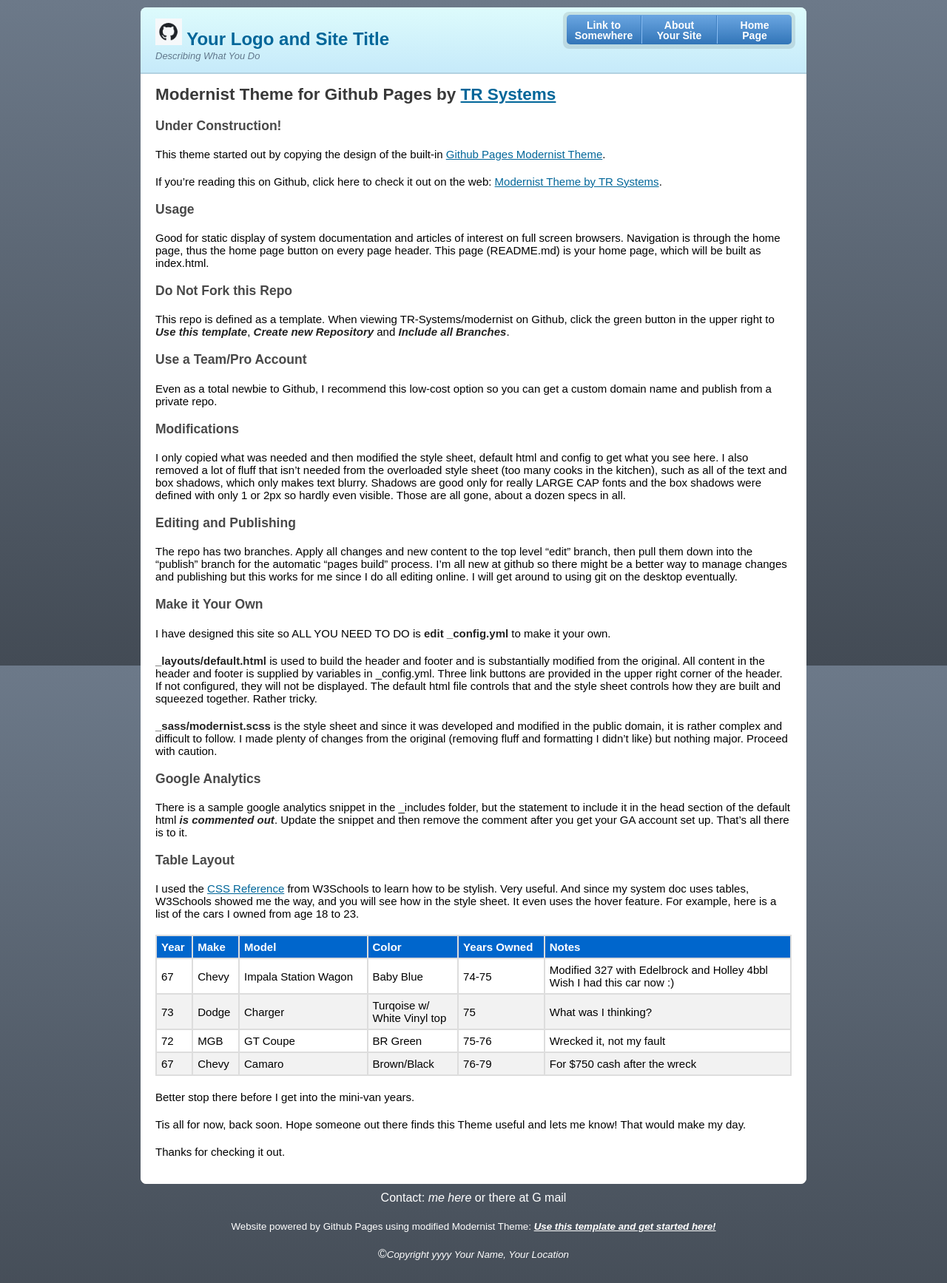
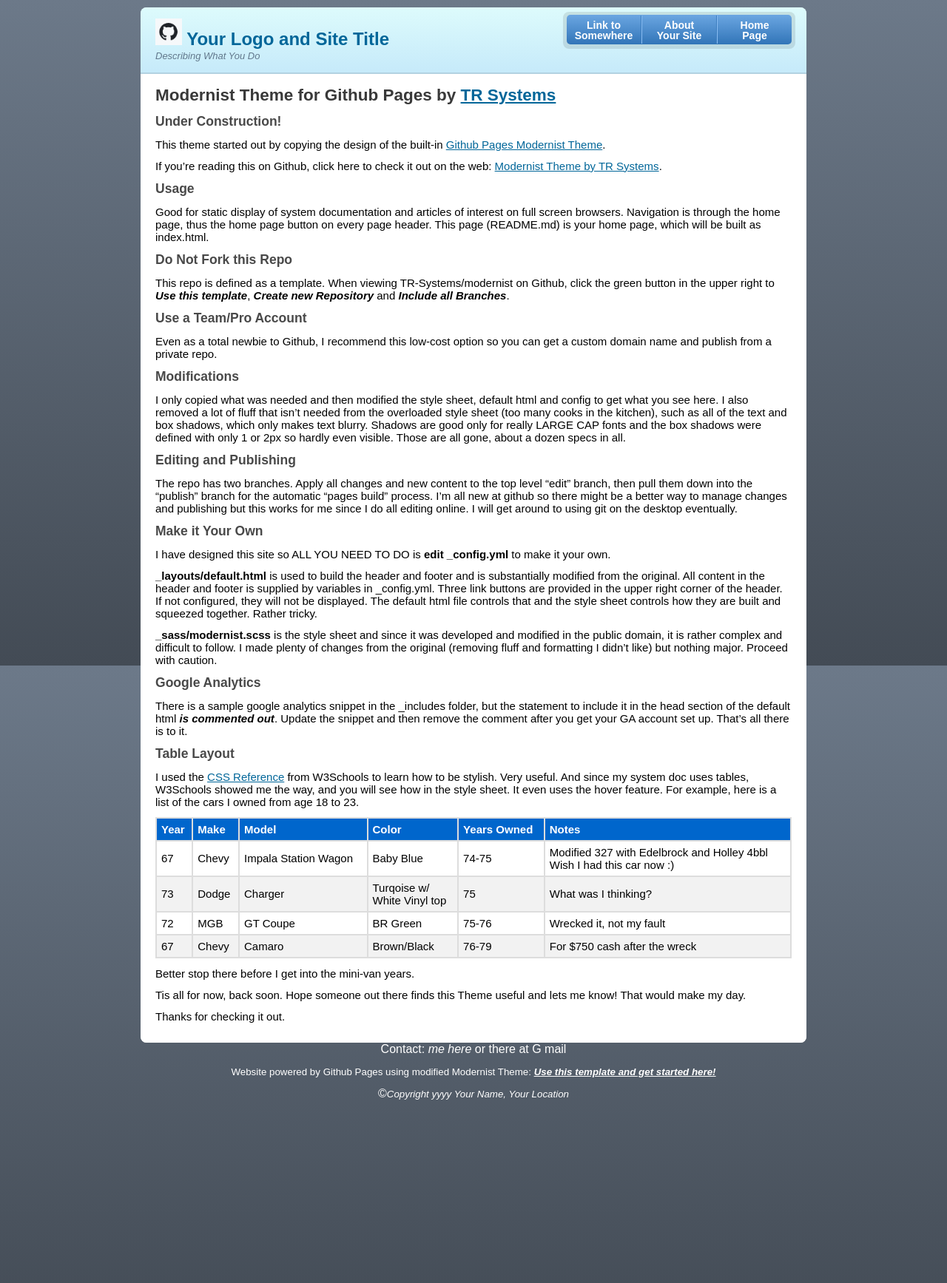
Before and after one commit to TR-Systems/modernist, a Jekyll site: the page built from README.md, in a window 1280 px wide. Shown: the whole page at 74% size. Built offline with Jekyll 4.4.1, drawn with Linux system fonts in a browser that asks for light colours; our own code applies the rules of GitHub Pages for plain Markdown files; after the commit the page ends 1510 px from its top, so only the background shows below that.

Commit message:
Update modernist.scss

```diff
--- a/_sass/modernist.scss
+++ b/_sass/modernist.scss
@@ -58,11 +58,6 @@
   padding:0;
 }
 
-strong {
-  color:#222;
-  font-weight:700;
-}
-
 header {
   border-radius: 8px 8px 0 0;
   background:#C6EAFA;
@@ -88,7 +83,6 @@
     &.view {
       display:none;
       font-weight:700;
-      -webkit-font-smoothing:antialiased;
 
       a {
         color:#06c;
@@ -173,7 +167,6 @@
 
 footer {
   margin:0 auto;
-  padding:10px 0 0;
   p {
     color: #fff;
     text-align: center;
@@ -198,16 +191,11 @@
 h1, h2, h3, h4, h5, h6 {
   color:#222;
   padding:0;
-  margin:0 0 20px;
-  line-height:1.2;
+  margin:0 0 12px;
 }
 
 p, ul, ol, table, pre, dl {
-  margin:0 0 20px;
-}
-
-h1, h2, h3 {
-  line-height:1.1;
+  margin:0 0 12px;
 }
 
 h1 {
@@ -223,7 +211,7 @@
 }
 
 blockquote {
-  margin:0 -20px 20px;
+  margin:0 -12px 12px;
   padding:15px 20px 1px 40px;
   font-style:italic;
   background:#ccc;
```
